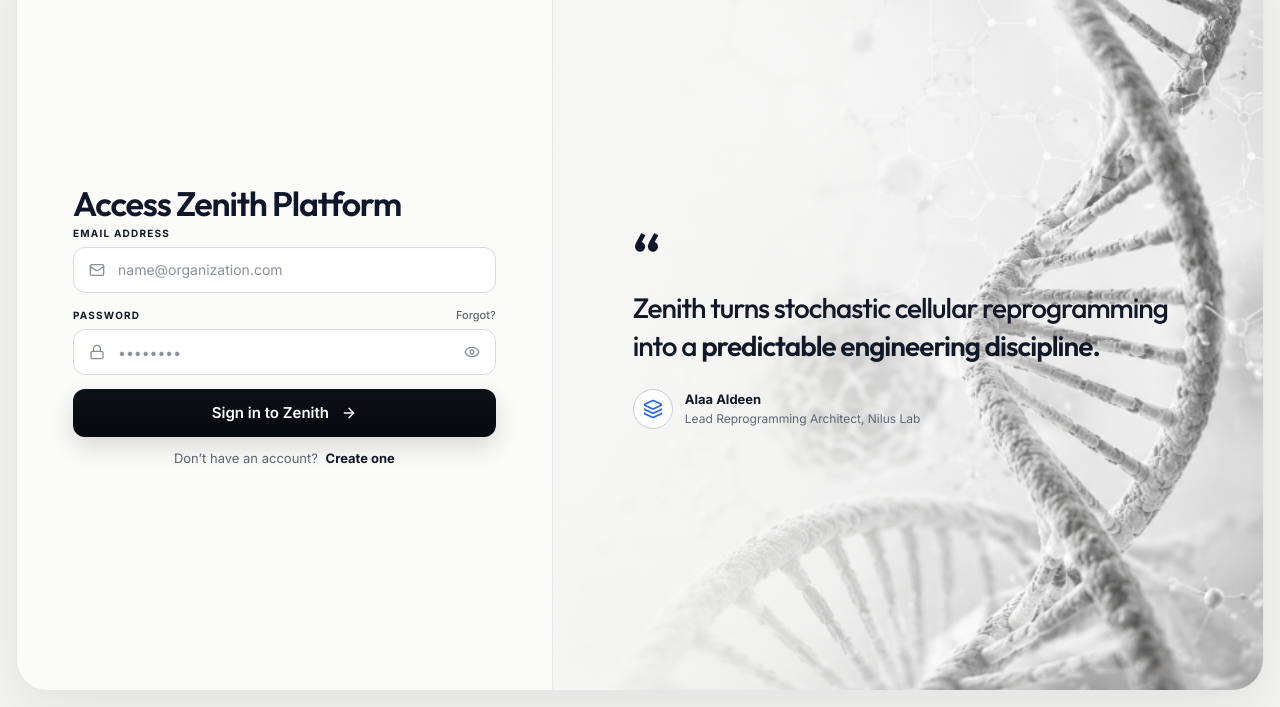
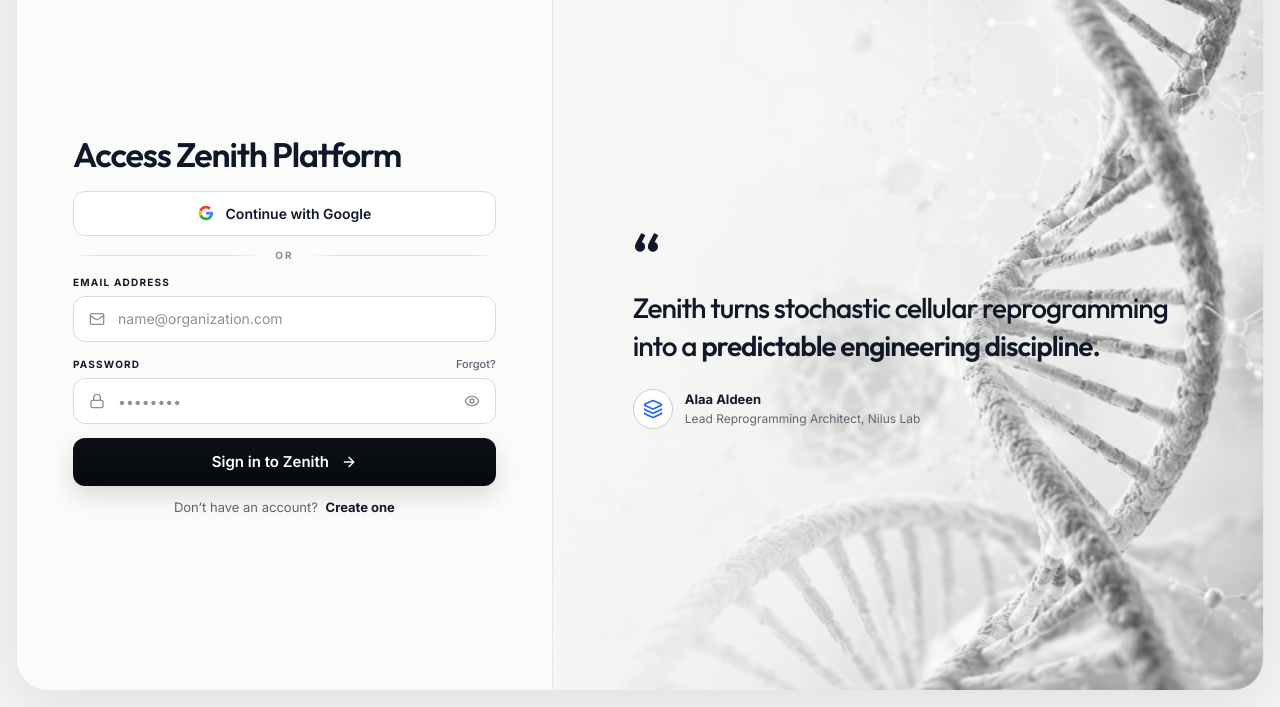
Before and after one commit to alaaaldeen1994/is-chrp-v26-zenith, a plain HTML site: page login.html in a window 1280 px wide. Shown: the part 93-800 px from the top of the page. Drawn offline with nearby package versions, Linux system fonts and the light colour scheme; no server answers.

Commit message:
design(auth): restore Google SSO button to login page with tight margins to maintain one-page fit

```diff
--- a/login.html
+++ b/login.html
@@ -198,7 +198,25 @@
               <span id="error-message"></span>
             </div>
 
+            <!-- Google -->
+            <div class="mt-3.5">
+              <button onclick="signInWithGoogle()" type="button" class="w-full h-[45px] rounded-xl border border-[#d9dde2] bg-white hover:bg-[#fcfcfc] hover:border-[#c4cad1] flex items-center justify-center gap-3 text-[14px] font-semibold text-[#111827] transition">
+                <svg class="w-4 h-4" viewBox="0 0 24 24" aria-hidden="true">
+                  <path fill="#4285F4" d="M22.56 12.25c0-.78-.07-1.53-.2-2.25H12v4.26h5.92c-.26 1.37-1.04 2.53-2.21 3.31v2.77h3.57c2.08-1.92 3.28-4.74 3.28-8.09z"/>
+                  <path fill="#34A853" d="M12 23c2.97 0 5.46-.98 7.28-2.66l-3.57-2.77c-.98.66-2.23 1.06-3.71 1.06-2.86 0-5.29-1.93-6.16-4.53H2.18v2.84C3.99 20.53 7.7 23 12 23z"/>
+                  <path fill="#FBBC05" d="M5.84 14.1c-.22-.66-.35-1.36-.35-2.1s.13-1.44.35-2.1V7.06H2.18C1.43 8.55 1 10.22 1 12s.43 3.45 1.18 4.94l3.66-2.84z"/>
+                  <path fill="#EA4335" d="M12 5.38c1.62 0 3.06.56 4.21 1.64l3.15-3.15C17.45 2.09 14.97 1 12 1 7.7 1 3.99 3.47 2.18 7.06L5.84 9.9C6.71 7.3 9.14 5.38 12 5.38z"/>
+                </svg>
+                <span>Continue with Google</span>
+              </button>
+            </div>
 
+            <!-- Divider -->
+            <div class="relative my-3 flex items-center">
+              <div class="flex-1 divider-line"></div>
+              <span class="mx-4 text-[10px] font-bold uppercase tracking-[0.2em] text-[#8a9099]">OR</span>
+              <div class="flex-1 divider-line"></div>
+            </div>
 
             <!-- Form -->
             <form id="auth-form" onsubmit="handleAuth(event)" class="space-y-3.5">
@@ -364,7 +382,20 @@
       lucide.createIcons();
     }
 
+    async function signInWithGoogle() {
+      const provider = new firebase.auth.GoogleAuthProvider();
+      const alertBox = document.getElementById('error-alert');
+      const alertText = document.getElementById('error-message');
 
+      try {
+        alertBox.classList.add('hidden');
+        await firebase.auth().signInWithPopup(provider);
+        window.location.href = redirectUrl;
+      } catch (error) {
+        alertBox.classList.remove('hidden');
+        alertText.innerText = error.message;
+      }
+    }
 
     async function handleAuth(event) {
       event.preventDefault();
```
